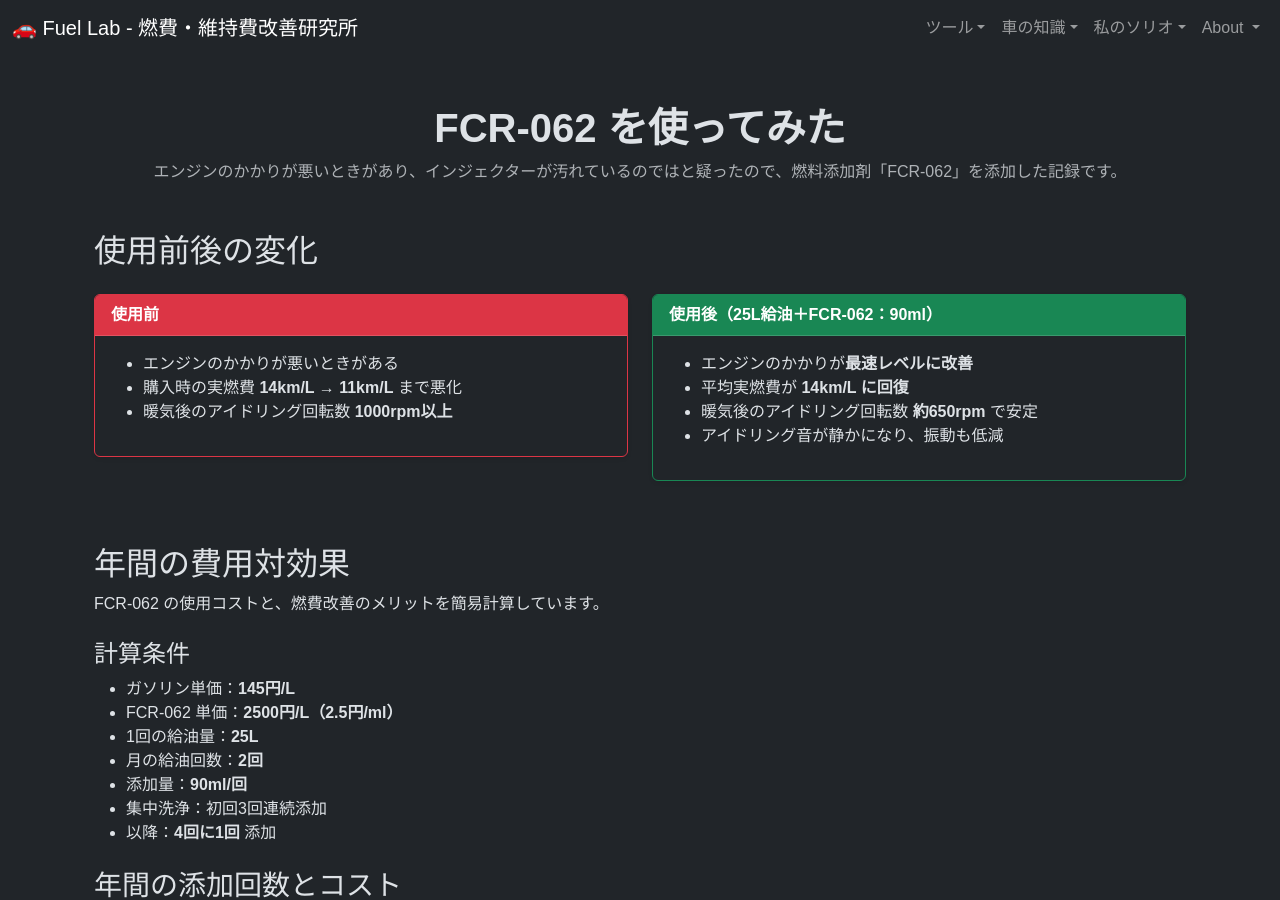
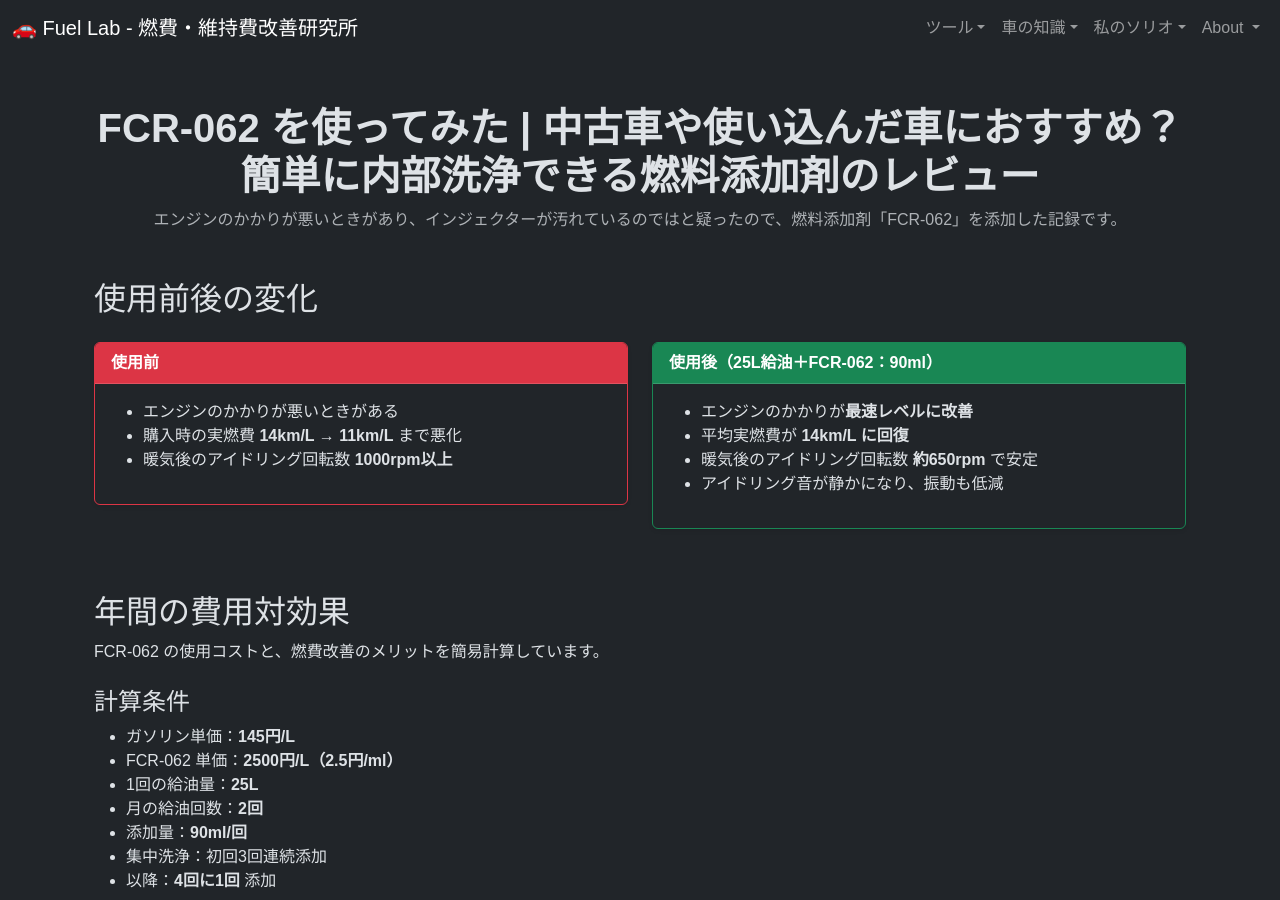
Before and after one commit to funyapar-org/fuel-lab, a Jekyll site: the page built from _solio/fcr062-effect.md, in a window 1280 px wide and 900 px high. Built offline with Jekyll 4.4.1, drawn with Linux system fonts in a browser that asks for light colours.

Commit message:
fix fcr062 title

```diff
--- a/_solio/fcr062-effect.md
+++ b/_solio/fcr062-effect.md
@@ -1,7 +1,7 @@
 ---
 layout: default
 nav_title: FCR-062 を使ってみた
-title: FCR-062 を使ってみた
+title: FCR-062 を使ってみた | 中古車や使い込んだ車におすすめ？簡単に内部洗浄できる燃料添加剤のレビュー
 description: エンジンのかかりが悪いときがあり、インジェクターが汚れているのではと疑ったので、燃料添加剤「FCR-062」を添加した記録です。
 ---
 
```
